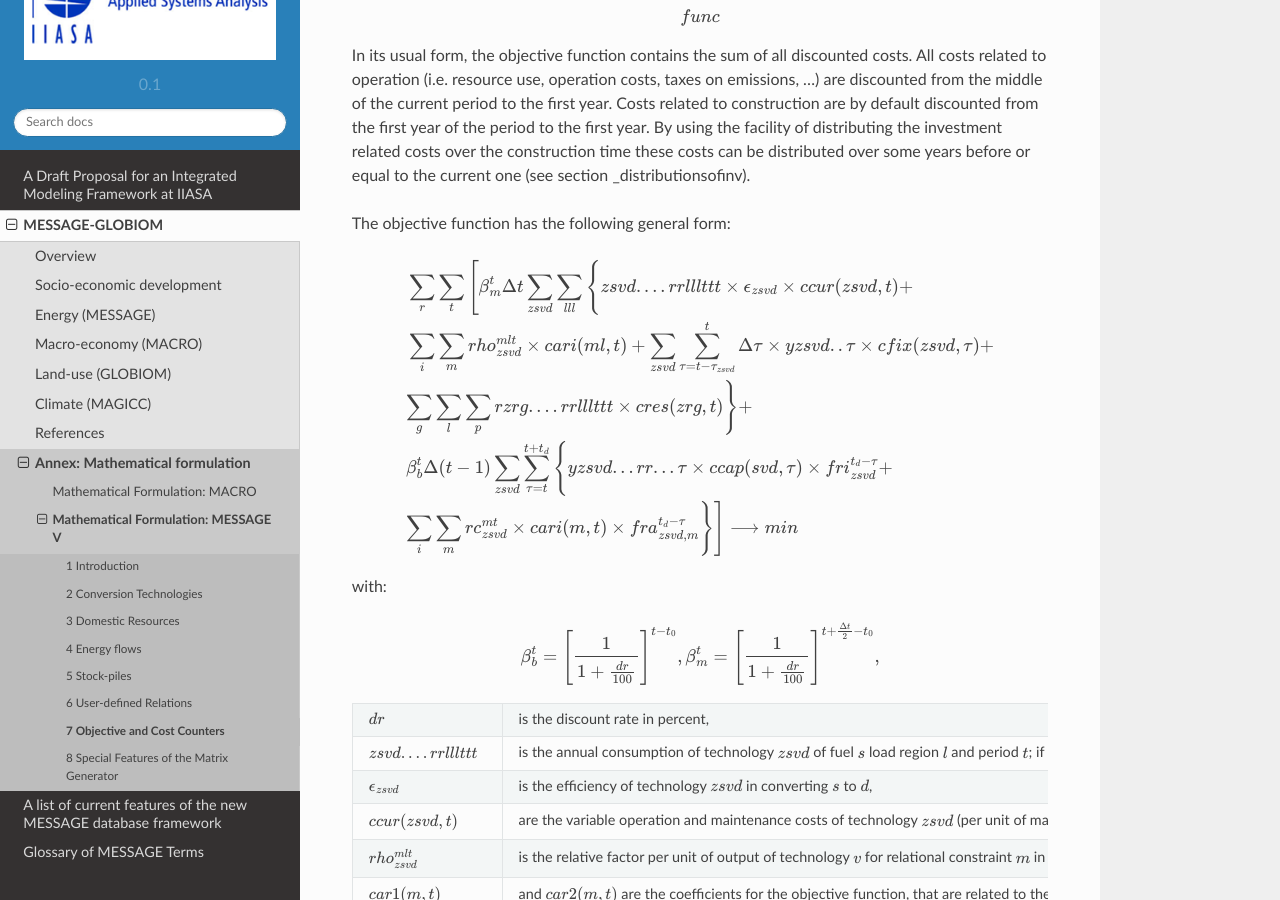
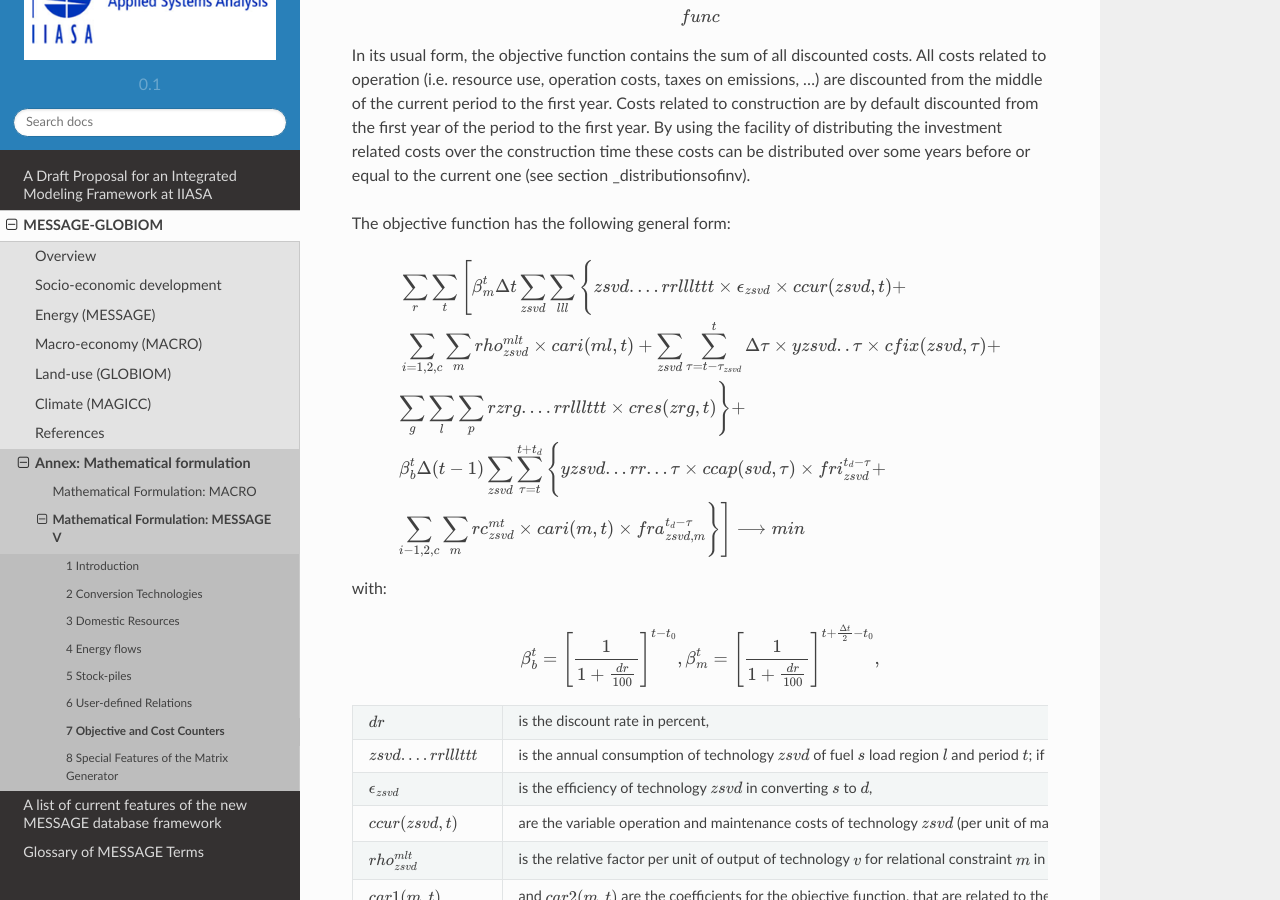
Before and after one commit to yiyi1991/message-ix-models, a Sphinx documentation site: the page built from doc/global/source/message_globiom/annex/message/7_objective_and_cost_counters.rst, in a window 1280 px wide and 900 px high, scrolled down 895 px. Built offline with Sphinx 7.4.7 and the Read the Docs theme 2.0.0, drawn with Linux system fonts in a browser that asks for light colours; pages that are not in the unit, such as notebooks, are missing from menus.

Commit message:
Update 7_objective_and_cost_counters.rst

```diff
--- a/doc/global/source/message_globiom/annex/message/7_objective_and_cost_counters.rst
+++ b/doc/global/source/message_globiom/annex/message/7_objective_and_cost_counters.rst
@@ -55,10 +55,10 @@ The objective function has the following general form:
 .. math::
 
    & \sum_r \sum_t \left [ \beta_m^t \Delta t \sum_{zsvd} \sum_{lll} \left \{ \vphantom{\sum_i^t} zsvd....rrlllttt \times \epsilon_{zsvd} \times ccur(zsvd,t) + \right. \right. \\
-   & \sum_i \sum_m rho_{zsvd}^{mlt} \times cari(ml,t) + \sum_{zsvd} \sum_{\tau=t-\tau_{zsvd}}^t \Delta\tau \times yzsvd..\tau \times cfix(zsvd,\tau) + \\
+   & \sum_{i=1,2,c} \sum_m rho_{zsvd}^{mlt} \times cari(ml,t) + \sum_{zsvd} \sum_{\tau=t-\tau_{zsvd}}^t \Delta\tau \times yzsvd..\tau \times cfix(zsvd,\tau) + \\
    & \left . \sum_g \sum_l \sum_p rzrg....rrlllttt \times cres(zrg,t) \right \} + \\
    & \beta_b^t \Delta(t-1) \sum_{zsvd} \sum_{\tau=t}^{t+t_d} \left \{ \vphantom{\sum_i^t} yzsvd...rr...\tau \times ccap(svd,\tau) \times fri_{zsvd}^{t_d-\tau} + \right. \\
-   & \left. \left. \sum_i \sum_m rc_{zsvd}^{mt} \times cari(m,t) \times fra_{zsvd,m}^{t_d-\tau} \right \} \right ] \longrightarrow min
+   & \left. \left. \sum_{i-1,2,c} \sum_m rc_{zsvd}^{mt} \times cari(m,t) \times fra_{zsvd,m}^{t_d-\tau} \right \} \right ] \longrightarrow min
 
 with:
 
```
